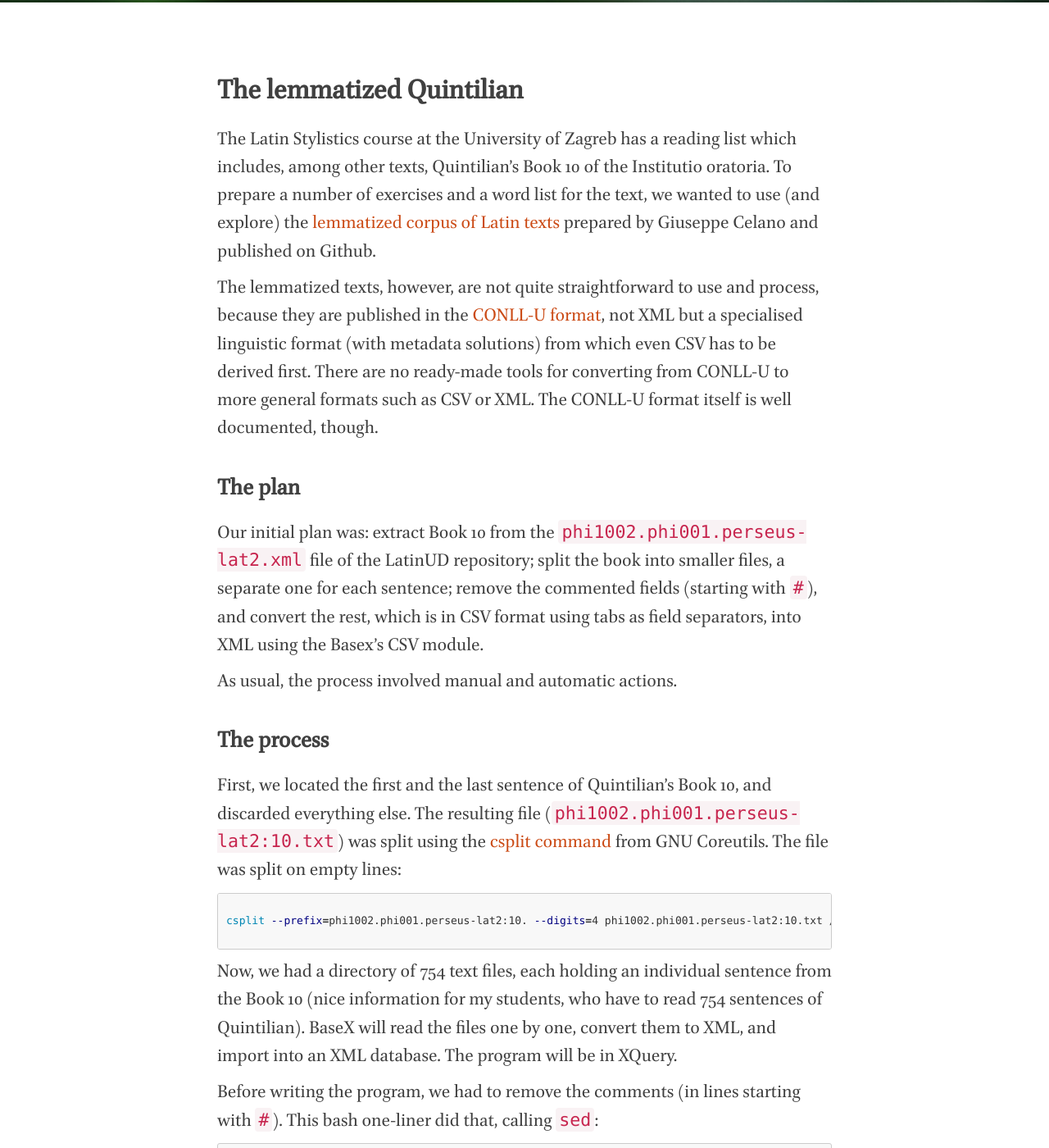
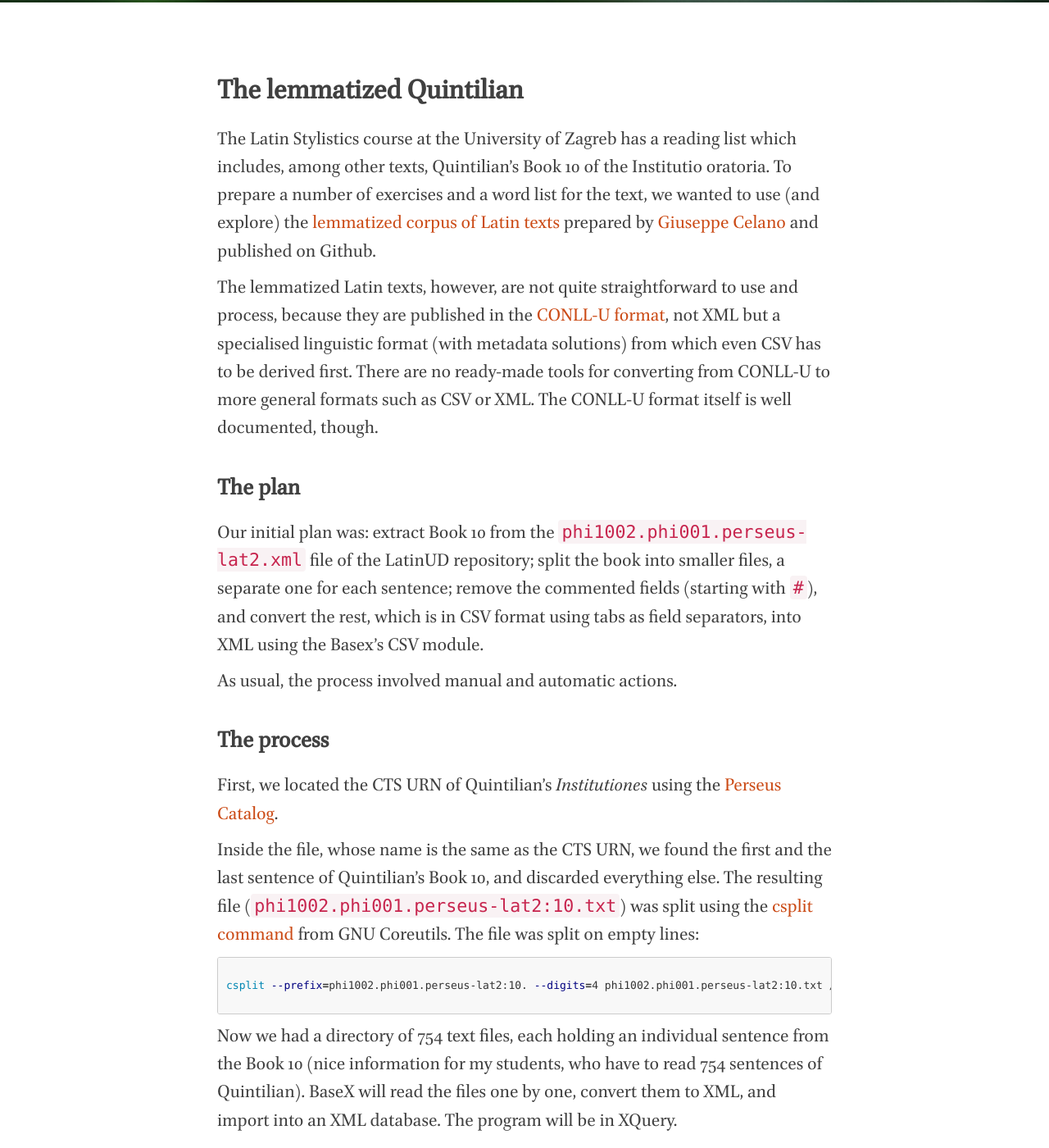
Before and after one commit to nevenjovanovic/nevenjovanovic.github.io, a Jekyll site: the page built from _posts/2018-02-25-convert-conllu-xml-latin.markdown, in a window 1280 px wide and 1400 px high, scrolled down 596 px. Shown: the whole window at 82% size. Built offline with Jekyll 4.4.1, drawn with Linux system fonts in a browser that asks for light colours; nearby versions of some CDN libraries; some of the changed text lies outside the part shown.

Commit message:
Add small stylistic changes

````diff
--- a/_posts/2018-02-25-convert-conllu-xml-latin.markdown
+++ b/_posts/2018-02-25-convert-conllu-xml-latin.markdown
@@ -10,9 +10,9 @@ permalink: /convert-conllu-xml-latin/
 
 # The lemmatized Quintilian
 
-The Latin Stylistics course at the University of Zagreb has a reading list which includes, among other texts, Quintilian's Book 10 of the Institutio oratoria. To prepare a number of exercises and a word list for the text, we wanted to use (and explore) the [lemmatized corpus of Latin texts](https://github.com/gcelano/LatinUD) prepared by Giuseppe Celano and published on Github.
+The Latin Stylistics course at the University of Zagreb has a reading list which includes, among other texts, Quintilian's Book 10 of the Institutio oratoria. To prepare a number of exercises and a word list for the text, we wanted to use (and explore) the [lemmatized corpus of Latin texts](https://github.com/gcelano/LatinUD) prepared by [Giuseppe Celano](https://sites.google.com/site/giuseppegacelano/home) and published on Github.
 
-The lemmatized texts, however, are not quite straightforward to use and process, because they are published in the [CONLL-U format](http://universaldependencies.org/docs/format.html), not XML but a specialised linguistic format (with metadata solutions) from which even CSV has to be derived first. There are no ready-made tools for converting from CONLL-U to more general formats such as CSV or XML. The CONLL-U format itself is well documented, though.
+The lemmatized Latin texts, however, are not quite straightforward to use and process, because they are published in the [CONLL-U format](http://universaldependencies.org/docs/format.html), not XML but a specialised linguistic format (with metadata solutions) from which even CSV has to be derived first. There are no ready-made tools for converting from CONLL-U to more general formats such as CSV or XML. The CONLL-U format itself is well documented, though.
 
 ## The plan
 
@@ -22,7 +22,9 @@ As usual, the process involved manual and automatic actions.
 
 ## The process
 
-First, we located the first and the last sentence of Quintilian's Book 10, and discarded everything else. The resulting file (`phi1002.phi001.perseus-lat2:10.txt`) was split using the [csplit command](https://www.gnu.org/software/coreutils/manual/html_node/csplit-invocation.html) from GNU Coreutils. The file was split on empty lines:
+First, we located the CTS URN of Quintilian's *Institutiones* using the [Perseus Catalog](http://catalog.perseus.org/catalog/urn:cts:latinLit:phi1002.phi001.perseus-lat1).
+
+Inside the file, whose name is the same as the CTS URN, we found the first and the last sentence of Quintilian's Book 10, and discarded everything else. The resulting file (`phi1002.phi001.perseus-lat2:10.txt`) was split using the [csplit command](https://www.gnu.org/software/coreutils/manual/html_node/csplit-invocation.html) from GNU Coreutils. The file was split on empty lines:
 
 ```bash
 
@@ -30,7 +32,7 @@ csplit --prefix=phi1002.phi001.perseus-lat2:10. --digits=4 phi1002.phi001.perseu
 
 ```
 
-Now, we had a directory of 754 text files, each holding an individual sentence from the Book 10 (nice information for my students, who have to read 754 sentences of Quintilian). BaseX will read the files one by one, convert them to XML, and import into an XML database. The program will be in XQuery.
+Now we had a directory of 754 text files, each holding an individual sentence from the Book 10 (nice information for my students, who have to read 754 sentences of Quintilian). BaseX will read the files one by one, convert them to XML, and import into an XML database. The program will be in XQuery.
 
 Before writing the program, we had to remove the comments (in lines starting with `#`). This bash one-liner did that, calling `sed`:
 
````
Also changed, not shown: other parts of _posts/2018-02-25-convert-conllu-xml-latin.markdown (+1 -1 lines).
